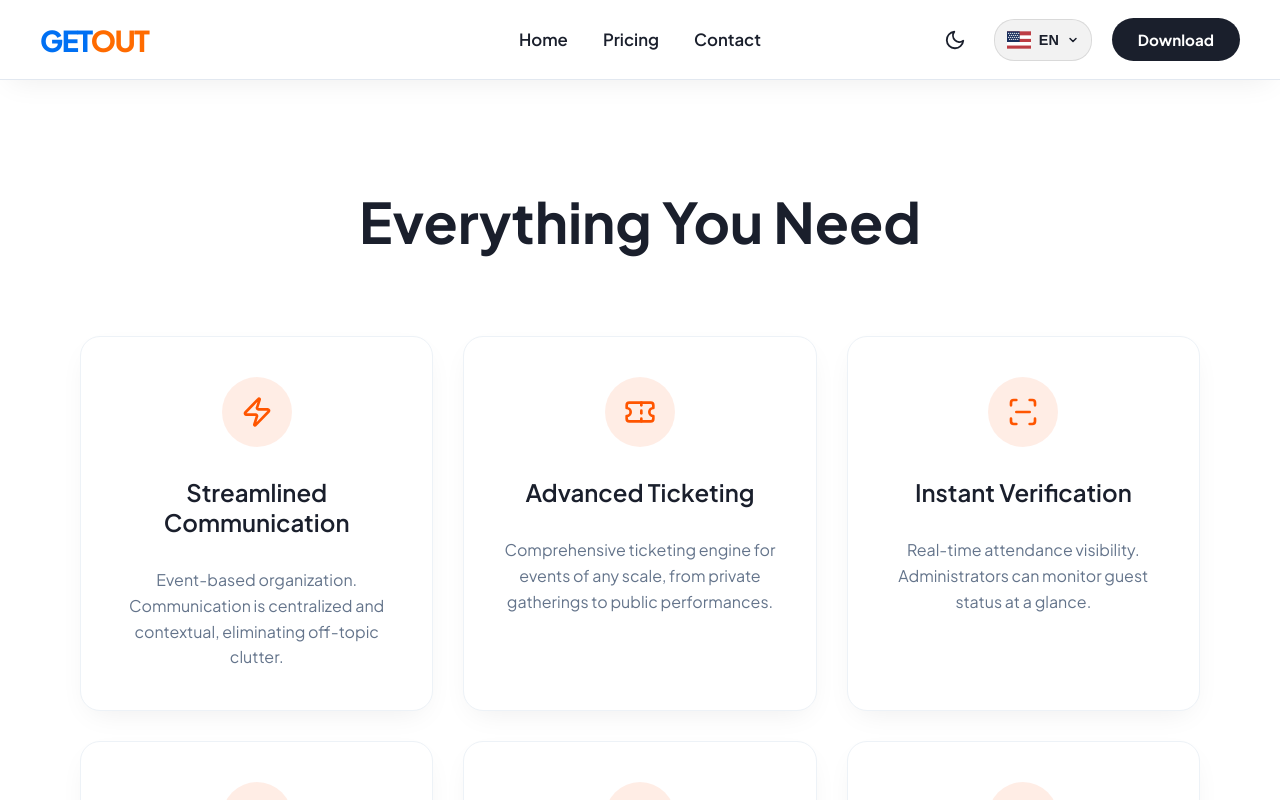
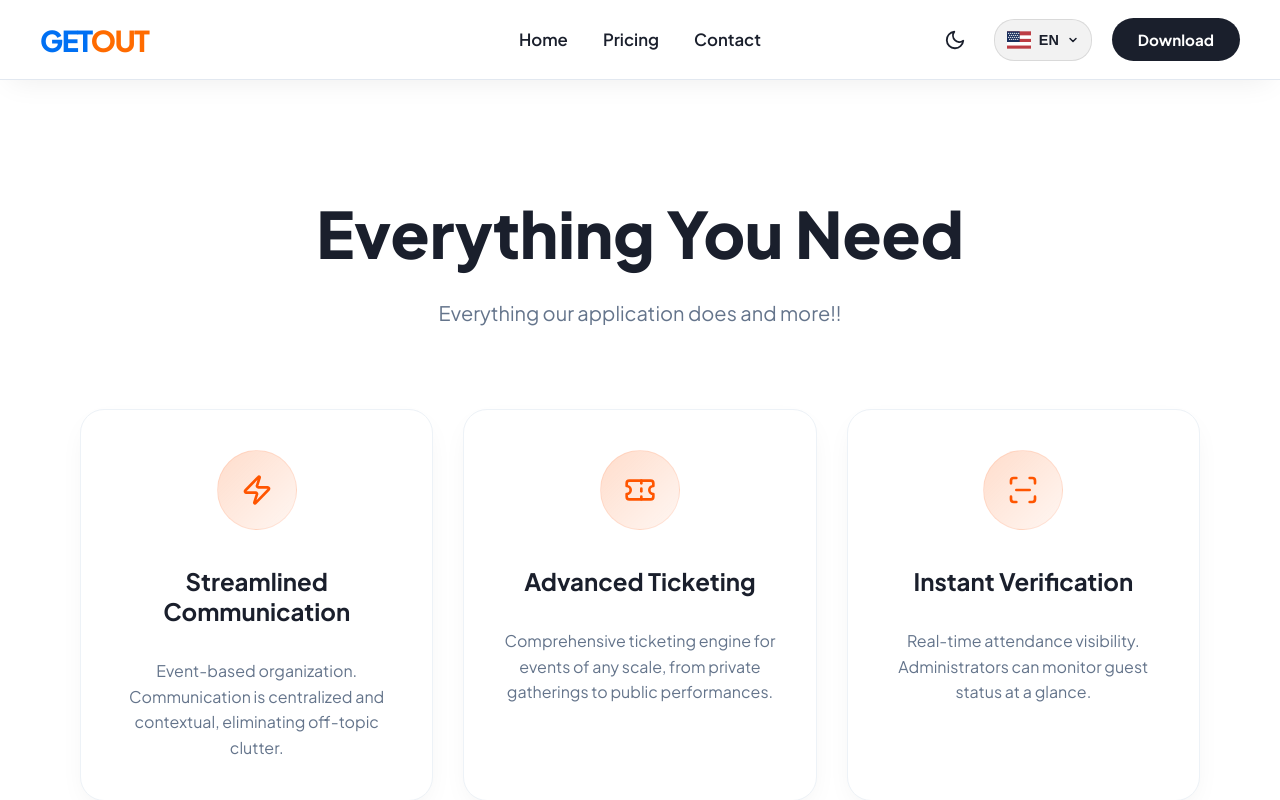
Before and after one commit to Kayo04/get-out-website, a Next.js app: page /features in a window 1280 px wide. Shown: the top 800 px of the page. Built offline with nearby package versions, Linux system fonts and the light colour scheme.

Commit message:
changes on the UI and the contacts are working

```diff
--- a/package.json
+++ b/package.json
@@ -17,6 +17,7 @@
     "gsap": "^3.14.2",
     "lucide-react": "^0.562.0",
     "next": "16.1.1",
+    "nodemailer": "^7.0.13",
     "react": "19.2.3",
     "react-dom": "19.2.3",
     "three": "^0.182.0"
@@ -24,6 +25,7 @@
   "devDependencies": {
     "@tailwindcss/postcss": "^4.1.18",
     "@types/node": "^20",
+    "@types/nodemailer": "^7.0.9",
     "@types/react": "^19",
     "@types/react-dom": "^19",
     "autoprefixer": "^10.4.23",
--- a/src/app/features/page.tsx
+++ b/src/app/features/page.tsx
@@ -1,5 +1,6 @@
 "use client";
 
+import { useState } from "react";
 import { useLanguage } from "@/context/LanguageContext";
 import { useTheme } from "@/context/ThemeContext";
 import { Zap, Ticket, ScanLine, Globe, ShieldCheck, Users } from "lucide-react";
@@ -54,15 +55,24 @@ export default function FeaturesPage() {
 
         {/* Header */}
         <section className="container" style={{ textAlign: "center", paddingTop: "140px", marginBottom: "80px" }}>
-          <h1 style={{
-              fontSize: "3.5rem",
-              fontWeight: "700",
-              marginBottom: "10px",
+          <h1 className="text-gradient" style={{
+              fontSize: "4rem",
+              fontWeight: "800",
+              marginBottom: "24px",
               color: isDark ? "white" : "var(--text-main)",
               transition: "color 0.3s ease"
           }}>
             {t.features_page.hero_title}
           </h1>
+          <p style={{
+              fontSize: "1.25rem",
+              color: isDark ? "#888" : "var(--text-dim)",
+              maxWidth: "600px",
+              margin: "0 auto",
+              lineHeight: "1.6"
+          }}>
+              {t.features_page.hero_subtitle}
+          </p>
         </section>
 
         {/* Grid */}
@@ -74,41 +84,68 @@ export default function FeaturesPage() {
             marginBottom: "80px"
           }}>
             {features.map((f, i) => (
-              <div key={i} style={{
+              <FeatureCard key={i} feature={f} isDark={isDark} />
+            ))}
+          </div>
+        </section>
+
+      </main>
+    </>
+  );
+}
+
+function FeatureCard({ feature, isDark }: { feature: any, isDark: boolean }) {
+    const [hover, setHover] = useState(false);
+
+    return (
+        <div
+            onMouseEnter={() => setHover(true)}
+            onMouseLeave={() => setHover(false)}
+            style={{
                 backgroundColor: isDark ? "#0a0a0a" : "var(--surface)",
-                borderRadius: "20px",
+                borderRadius: "24px",
                 padding: "40px",
-                border: isDark ? "1px solid #222" : "1px solid var(--border-color)",
+                border: hover
+                    ? (isDark ? "1px solid rgba(212, 175, 55, 0.5)" : "1px solid rgba(255, 85, 0, 0.5)")
+                    : (isDark ? "1px solid #222" : "1px solid var(--border-color)"),
                 display: "flex",
                 flexDirection: "column",
                 alignItems: "center",
                 textAlign: "center",
-                transition: "all 0.3s ease",
+                transition: "all 0.3s cubic-bezier(0.25, 0.8, 0.25, 1)",
                 height: "100%",
                 gap: "20px",
-                boxShadow: isDark ? "none" : "var(--card-shadow)"
-              }}>
+                boxShadow: hover
+                    ? (isDark ? "0 10px 40px rgba(0,0,0,0.5)" : "0 10px 40px rgba(0,0,0,0.1)")
+                    : (isDark ? "none" : "var(--card-shadow)"),
+                transform: hover ? "translateY(-8px)" : "translateY(0)",
+                cursor: "default"
+            }}
+        >
             <div style={{
-                    width: "70px",
-                    height: "70px",
+                width: "80px",
+                height: "80px",
                 borderRadius: "50%",
-                    backgroundColor: isDark ? "rgba(212, 175, 55, 0.1)" : "rgba(255, 85, 0, 0.1)",
+                background: isDark
+                    ? "linear-gradient(135deg, rgba(212, 175, 55, 0.2), rgba(212, 175, 55, 0.05))"
+                    : "linear-gradient(135deg, rgba(255, 85, 0, 0.2), rgba(255, 85, 0, 0.05))",
                 display: "flex",
                 alignItems: "center",
                 justifyContent: "center",
-                    marginBottom: "10px"
+                marginBottom: "16px",
+                border: isDark ? "1px solid rgba(212, 175, 55, 0.1)" : "1px solid rgba(255, 85, 0, 0.1)"
             }}>
-                    {f.icon}
+                {feature.icon}
             </div>
             <h3 style={{
                 color: isDark ? "white" : "var(--text-main)",
                 fontSize: "1.5rem",
-                    fontWeight: "600",
-                    marginBottom: "10px",
+                fontWeight: "700",
+                marginBottom: "12px",
                 marginTop: 0,
                 transition: "color 0.3s ease"
             }}>
-                    {f.title}
+                {feature.title}
             </h3>
             <p style={{
                 color: isDark ? "#888" : "var(--text-dim)",
@@ -117,14 +154,8 @@ export default function FeaturesPage() {
                 margin: 0,
                 transition: "color 0.3s ease"
             }}>
-                    {f.desc}
+                {feature.desc}
             </p>
         </div>
-            ))}
-          </div>
-        </section>
-
-      </main>
-    </>
     );
 }
--- a/src/app/pricing/page.tsx
+++ b/src/app/pricing/page.tsx
@@ -13,32 +13,28 @@ export default function PricingPage() {
   const pricingConfig = {
     basic: {
       monthly: 4.99,
-      freeMonthsAnnually: 1 // 1 mês grátis
+      annually: 55.00,
+      freeMonthsAnnually: 1 // ~1 mês grátis
     },
     pro: {
-      monthly: 9.99,
-      freeMonthsAnnually: 2 // 2 meses grátis
+      monthly: 14.99,
+      annually: 149.99,
+      freeMonthsAnnually: 2 // ~2 meses grátis
     },
-    company: {
+    enterprise: {
       monthly: 29.99,
-      freeMonthsAnnually: 3 // 3 meses grátis
+      annually: 299.99,
+      freeMonthsAnnually: 2 // ~2 meses grátis
     }
   };
 
-  // Função interna para calcular o preço final com arredondamento estético
+  // Função interna para calcular o preço final
   const getPrice = (planId: keyof typeof pricingConfig | 'free') => {
     if (planId === 'free') return "0";
 
+    // Agora usamos os preços explícitos
     const plan = pricingConfig[planId];
-    if (billing === 'annually') {
-      // Cálculo base: Preço Mensal * (12 - Meses Grátis)
-      const rawPrice = plan.monthly * (12 - plan.freeMonthsAnnually);
-
-      // ARREDONDAMENTO ESTÉTICO:
-      // Pegamos o número inteiro e forçamos o final .99
-      return (Math.floor(rawPrice) + 0.99).toFixed(2);
-    }
-    return plan.monthly.toFixed(2);
+    return plan[billing].toFixed(2);
   };
 
   const periodLabel = billing === 'annually' ? "PER YEAR" : "PER MONTH";
@@ -72,14 +68,14 @@ export default function PricingPage() {
       freeMonths: pricingConfig.pro.freeMonthsAnnually
     },
     {
-      id: "company",
+      id: "enterprise",
       name: t.pricing_page?.plan_company.name || "Company",
-      price: getPrice('company'),
+      price: getPrice('enterprise'),
       period: t.pricing_page?.plan_company.period,
       features: t.pricing_page?.plan_company.features,
       highlight: false,
       cta: t.pricing_page?.plan_company.cta,
-      freeMonths: pricingConfig.company.freeMonthsAnnually
+      freeMonths: pricingConfig.enterprise.freeMonthsAnnually
     }
   ];
 
@@ -253,7 +249,7 @@ export default function PricingPage() {
                         cursor: 'pointer',
                         transition: 'all 0.2s ease'
                     }}>
-                        {plan.id === 'company' ? (t.pricing_page?.plan_company.cta || "Contact Us") : (t.pricing_page?.get_app || "Get the App")}
+                        {plan.id === 'enterprise' ? (t.pricing_page?.plan_company.cta || "Contact Us") : (t.pricing_page?.get_app || "Get the App")}
                     </button>
                 </div>
             ))}
--- a/src/components/Footer.tsx
+++ b/src/components/Footer.tsx
@@ -50,14 +50,14 @@ export default function Footer() {
         <div style={{ display: 'flex', alignItems: 'center', gap: '12px', marginBottom: '40px', flexWrap: 'wrap', justifyContent: 'center' }}>
 
           {/* BOTÃO DE EMAIL */}
-          <a href="mailto:hello@getout.com" style={{
+          <a href="mailto:getoutappmobile@gmail.com" style={{
             display: 'flex', alignItems: 'center', gap: '10px',
             backgroundColor: isDarkMode ? 'rgba(255,255,255,0.05)' : 'rgba(0,0,0,0.05)',
             border: `1px solid ${isDarkMode ? 'rgba(255,255,255,0.1)' : 'rgba(0,0,0,0.1)'}`,
             padding: '10px 24px', borderRadius: '12px', color: 'var(--text-main)', textDecoration: 'none', fontSize: '14px', fontWeight: '500'
           }}>
             <svg width="16" height="16" viewBox="0 0 24 24" fill="none" stroke="currentColor" strokeWidth="2" strokeLinecap="round" strokeLinejoin="round"><rect width="20" height="16" x="2" y="4" rx="2"/><path d="m22 7-8.97 5.7a1.94 1.94 0 0 1-2.06 0L2 7"/></svg>
-            hello@getout.com
+            getoutappmobile@gmail.com
           </a>
 
           {/* INSTAGRAM */}
--- a/src/locales/en.ts
+++ b/src/locales/en.ts
@@ -25,7 +25,7 @@ export const en = {
     },
     features_page: {
         hero_title: "Everything You Need",
-        hero_subtitle: "The ultimate toolkit for the modern nightlife explorer.",
+        hero_subtitle: "Everything our application does and more!!",
         ready_title: "Ready to upgrade your night?",
         get_app_btn: "Get the App",
         list: [
@@ -76,7 +76,7 @@ export const en = {
             "To communicate with you about updates or offers."
         ],
         contact_title: "4. Contact Us",
-        contact_text: "If you have any questions about this privacy policy or our privacy practices, please contact us at privacy@getoutapp.com."
+        contact_text: "If you have any questions about this privacy policy or our privacy practices, please contact us at getoutappmobile@gmail.com."
     },
     hero: {
         subtitle: "SOCIAL MANAGEMENT PLATFORM",
--- a/src/locales/pt.ts
+++ b/src/locales/pt.ts
@@ -25,7 +25,7 @@ export const pt = {
     },
     features_page: {
         hero_title: "Tudo o Que Precisas",
-        hero_subtitle: "O toolkit definitivo para o explorador da vida noturna moderna.",
+        hero_subtitle: "Tudo o que a nossa aplicação faz e mais!!",
         ready_title: "Pronto para melhorar a tua noite?",
         get_app_btn: "Obter a App",
         list: [
@@ -76,7 +76,7 @@ export const pt = {
             "Para comunicar contigo sobre atualizações ou ofertas."
         ],
         contact_title: "4. Contacta-nos",
-        contact_text: "Se tiveres alguma dúvida sobre esta política de privacidade ou sobre as nossas práticas de privacidade, por favor contacta-nos em privacy@getoutapp.com."
+        contact_text: "Se tiveres alguma dúvida sobre esta política de privacidade ou sobre as nossas práticas de privacidade, por favor contacta-nos em getoutappmobile@gmail.com."
     },
     hero: {
         subtitle: "PLATAFORMA DE GESTÃO SOCIAL",
```
Also changed, not shown: src/app/api/contact/route.ts (added, +58 -0 lines), src/app/contact/page.tsx (+35 -7 lines), 1 other file (tests, documents, lock files or other folders). Lines whose indentation alone changed are shown as unchanged.
